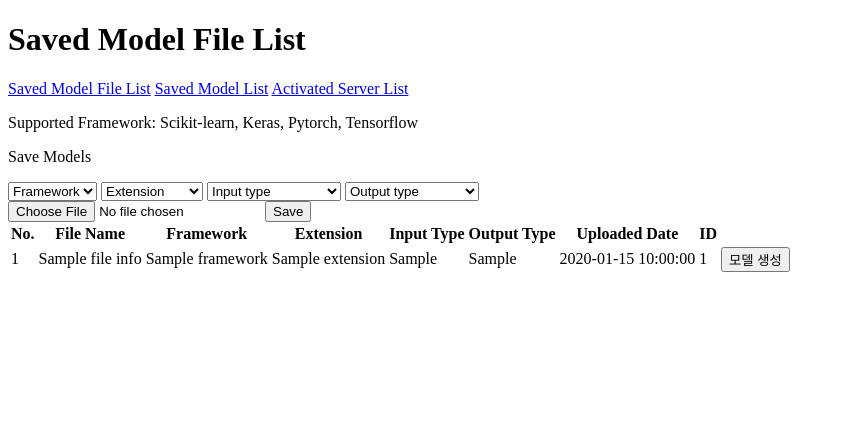
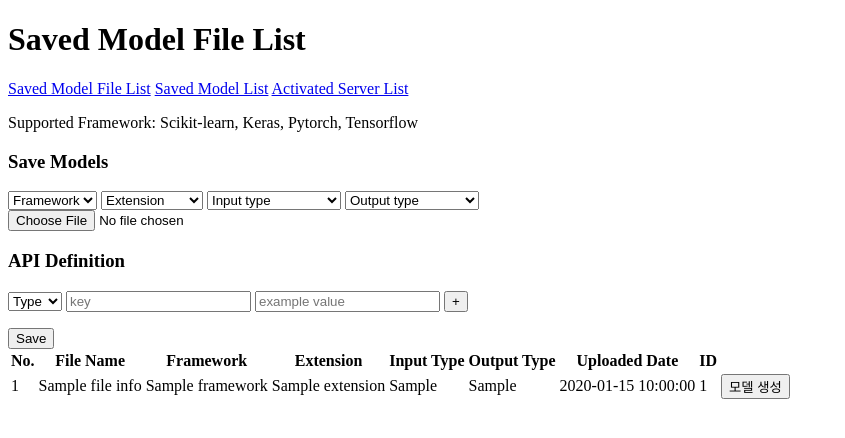
Before and after one commit to jongunee/brain_module_manager, a Flask app: template app/templates/file_list.html in a window 1280 px wide. Shown: the top 438 px of the page, without its empty margins (0-845 px from the left). Run offline with Flask 3, Linux system fonts and the light colour scheme; the template is opened without the code that fills it: most values are stand-ins (such as "Sample title", 1, 10 or a date in 2020); parts of the project's set-up code (start-up, migrations or seed data) failed here and were passed over.

Commit message:
api input definition added

```diff
--- a/app/static/js/create_model.js
+++ b/app/static/js/create_model.js
@@ -1,11 +1,11 @@
 $(document).ready(function () {
   // 동적으로 생성된 요소에도 이벤트 핸들러를 적용
   $(document).on("click", ".create-model-btn", function () {
-    var model_name = $(this).data("model_name");
+    var model_name = $(this).data("model-name");
     var framework = $(this).data("framework");
     var extension = $(this).data("extension");
-    var input_type = $(this).data("input_type");
-    var output_type = $(this).data("output_type");
+    var input_type = $(this).data("input-type");
+    var output_type = $(this).data("output-type");
     $.ajax({
       url: "/create",
       type: "POST",
--- /dev/null
+++ b/app/static/js/define_api.js
@@ -0,0 +1,27 @@
+function addApi() {
+  // 1. 추가할 값을 input창에서 읽어온다
+  const addType = document.getElementById("api-type").value;
+  const addKey = document.getElementById("api-key").value;
+  const addValue = document.getElementById("api-value").value;
+
+  // 2. 추가할 li element 생성
+  const li = document.createElement("li");
+
+  // 키와 값을 위한 span 요소 생성
+  const typeSpan = document.createElement("span");
+  const keySpan = document.createElement("span");
+  const valueSpan = document.createElement("span");
+
+  // span에 텍스트 추가
+  typeSpan.textContent = "[" + addType + "]";
+  keySpan.textContent = addKey + ": "; // 키와 값 사이에 구분자 추가
+  valueSpan.textContent = addValue;
+
+  // li에 span 요소들 추가
+  li.appendChild(typeSpan);
+  li.appendChild(keySpan);
+  li.appendChild(valueSpan);
+
+  // 3. 생성된 li를 ul에 추가
+  document.getElementById("api-inputs").appendChild(li);
+}
--- a/app/static/js/save_file.js
+++ b/app/static/js/save_file.js
@@ -2,32 +2,50 @@ $(document).ready(function () {
   $("#upload-form").submit(function (event) {
     event.preventDefault();
 
-    var framework = $("#file_framework").val();
+    // 입력 값 검증
+    var framework = $("#file-framework").val();
     var extension = $("#extension").val();
-    var input_type = $("#input_type").val();
-    var output_type = $("#output_type").val();
-    if (!framework) {
-      alert("Please select a framework.");
+    var input_type = $("#input-type").val();
+    var output_type = $("#output-type").val();
+    // var api_type = $("#api-type").val();
+    // var api_key = $("#api-key").val();
+    // var api_value = $("#api-value").val();
+    // 입력 값이 누락된 경우 경고
+    if (
+      !framework ||
+      !extension ||
+      !input_type ||
+      !output_type
+      // !api_type ||
+      // !api_key ||
+      // !api_value
+    ) {
+      alert("Please fill in all fields.");
       return;
     }
-    if (!extension) {
-      alert("Please select an extension.");
-      return;
-    }
-    if (!input_type) {
-      alert("Please select a input type.");
-      return;
-    }
-    if (!output_type) {
-      alert("Please select an output type.");
-      return;
-    }
+
+    // JSON 객체 생성
+    var api_data = {};
+    // api_data[api_key + ":" + api_type] = api_value;
+
+    $("#api-inputs li").each(function () {
+      var api_type = $(this).find("span").eq(0).text().slice(1, -1);
+      var api_key = $(this).find("span").eq(1).text().slice(0, -2);
+      var api_value = $(this).find("span").eq(2).text();
+      if (api_type && api_key && api_value) {
+        api_data[api_key + ":" + api_type] = api_value;
+      }
+    });
+
+    // FormData 객체 생성 및 데이터 추가
     var formData = new FormData(this);
     formData.append("framework", framework);
     formData.append("extension", extension);
     formData.append("input_type", input_type);
     formData.append("output_type", output_type);
+    formData.append("api_data", JSON.stringify(api_data));
 
+    // AJAX 요청
     $.ajax({
       url: "/upload",
       type: "POST",
--- a/app/templates/file_list.html
+++ b/app/templates/file_list.html
@@ -10,8 +10,8 @@
     <a href="{{url_for('main.models')}}">Saved Model List</a>
     <a href="{{url_for('main.servers')}}">Activated Server List</a>
     <p>Supported Framework: Scikit-learn, Keras, Pytorch, Tensorflow</p>
-    <p>Save Models</p>
-    <select class="file-framework" id="file_framework" name="file_framework" required>
+    <h3>Save Models</h3>
+    <select class="file-framework" id="file-framework" name="file_framework" required>
       <option value="" disabled selected>Framework</option>
       <option value="sklearn">Scikit-learn</option>
       <option value="keras">Keras</option>
@@ -26,14 +26,14 @@
       <option value=".pt">.pt</option>
       <option value=".pth">.pth</option>
     </select>
-    <select class="input-type" id="input_type" name="input_type" required>
+    <select class="input-type" id="input-type" name="input_type" required>
       <option value="" disabled selected>Input type</option>
       <option value="NumpyNdarray">NumpyNdarray</option>
       <option value="PandasDataFrame">PandasDataFrame</option>
       <option value="PandasSeries">PandasSeries</option>
       <option value="JSON">JSON</option>
     </select>
-    <select class="output-type" id="output_type" name="output_type" required>
+    <select class="output-type" id="output-type" name="output_type" required>
       <option value="" disabled selected>Output type</option>
       <option value="NumpyNdarray">NumpyNdarray</option>
       <option value="PandasDataFrame">PandasDataFrame</option>
@@ -42,10 +42,26 @@
     </select>
     <form id="upload-form" enctype="multipart/form-data">
       <input type="file" name="file" required>
+      <h3>API Definition</h3>
+      <div>
+        <select class="api-type" id="api-type" name="api_type" required>
+          <option value="" disabled selected>Type</option>
+          <option value="List">List</option>
+          <option value="Dict">Dict</option>
+          <option value="str">str</option>
+          <option value="bool">bool</option>
+          <option value="int">int</option>
+          <option value="float">float</option>
+          <option value="None">None</option>
+        </select>
+        <input type='text' id='api-key' placeholder="key"/>
+        <input type='text' id='api-value' placeholder="example value"/>
+        <input type='button' value='+' onclick='addApi()' />
+      </div>
+      <ul id='api-inputs'></ul>
       <button type="submit" id="upload-btn">Save</button>
     </form>
     <div id="message"></div>
-
     <table>
       <thead>
         <tr>
@@ -77,5 +93,6 @@
     </table>
     <script type=text/javascript src="{{ url_for('static', filename='js/save_file.js') }}"></script>
     <script type=text/javascript src="{{ url_for('static', filename='js/create_model.js') }}"></script>
+    <script type=text/javascript src="{{ url_for('static', filename='js/define_api.js') }}"></script>
   </body>
 </html>
--- a/app/utils.py
+++ b/app/utils.py
@@ -18,7 +18,9 @@ def find_available_port(start_port, end_port):
 
 
 # db에 메타 정보 저장 및 업데이트
-def update_metadata_db(filename, framework, extension, input_type, output_type):
+def update_metadata_db(
+    filename, framework, extension, input_type, output_type, api_data
+):
     model_name = filename.rsplit(".", 1)[0]  # 파일 확장자를 제거하여 모델명을 얻음
     current_date = datetime.now().strftime("%Y-%m-%d")
     metadata = {
@@ -28,6 +30,7 @@ def update_metadata_db(filename, framework, extension, input_type, output_type):
         "input_type": input_type,
         "output_type": output_type,
         "uploaded_date": current_date,
+        "api_data": api_data,
     }
     result = current_app.db_metadata.insert_one(metadata)
     print("result: ", result.inserted_id)
```
Also changed, not shown: app/routes.py (+8 -1 lines).
